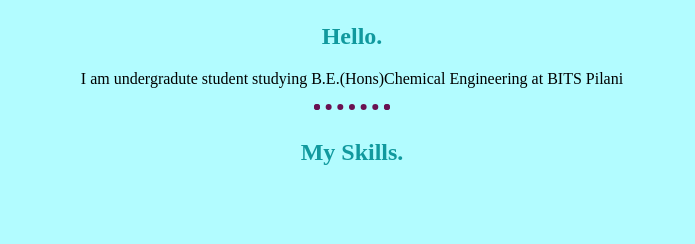
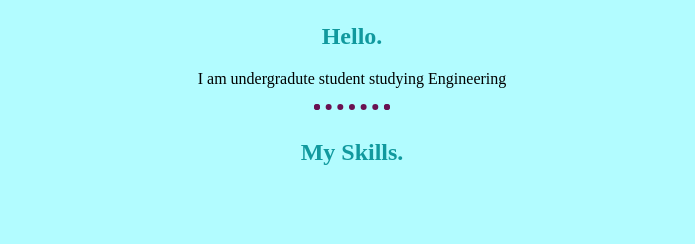
Before and after one commit to EdwardCullen30/Sanket-Walunj, a plain HTML site: page index.html in a window 1280 px wide. Shown: the part 1054-1298 px from the top of the page, without its empty margins (288-983 px from the left). Drawn offline with Linux system fonts and the light colour scheme.

Commit message:
my self updated

```diff
--- a/index.html
+++ b/index.html
@@ -28,7 +28,7 @@
     <div class="profile">
       <img class="profile-image" src="images/profilephoto.jpg" alt="swapnil-yadav-BITS">
       <h2>Hello.</h2>
-      <p>I am undergradute student studying B.E.(Hons)Chemical Engineering at BITS Pilani</p>
+      <p>I am undergradute student studying  Engineering </p>
     </div>
     <hr>
     <div class="skills">
```
